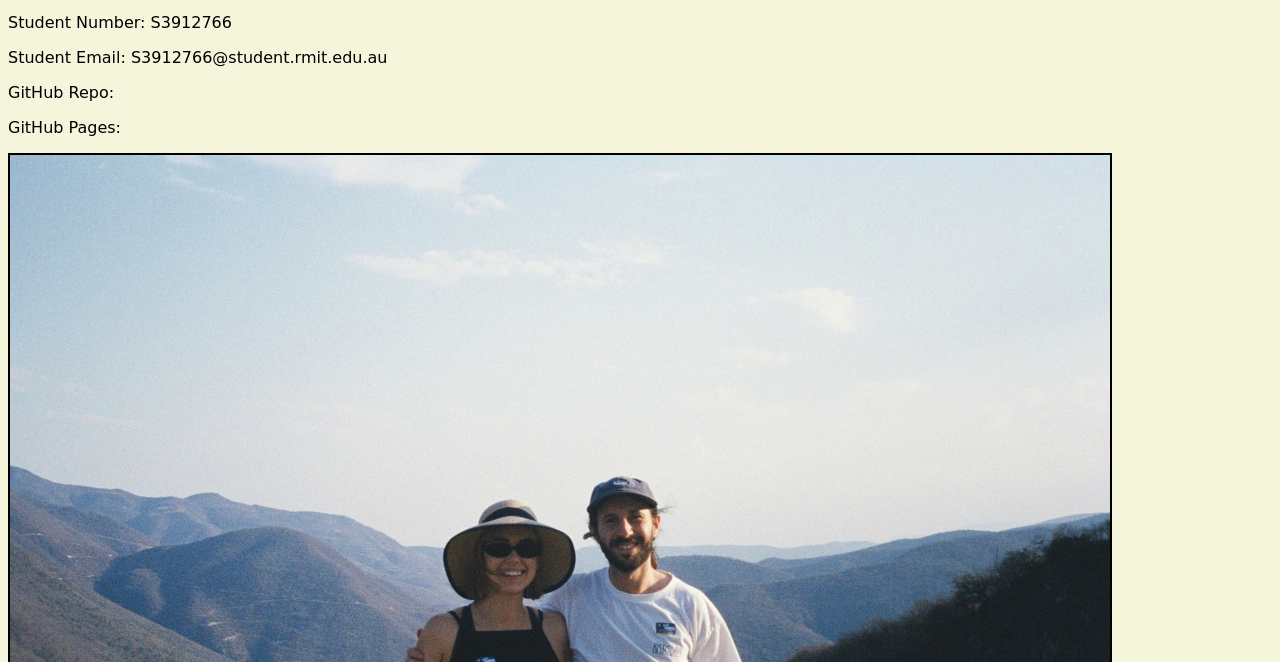
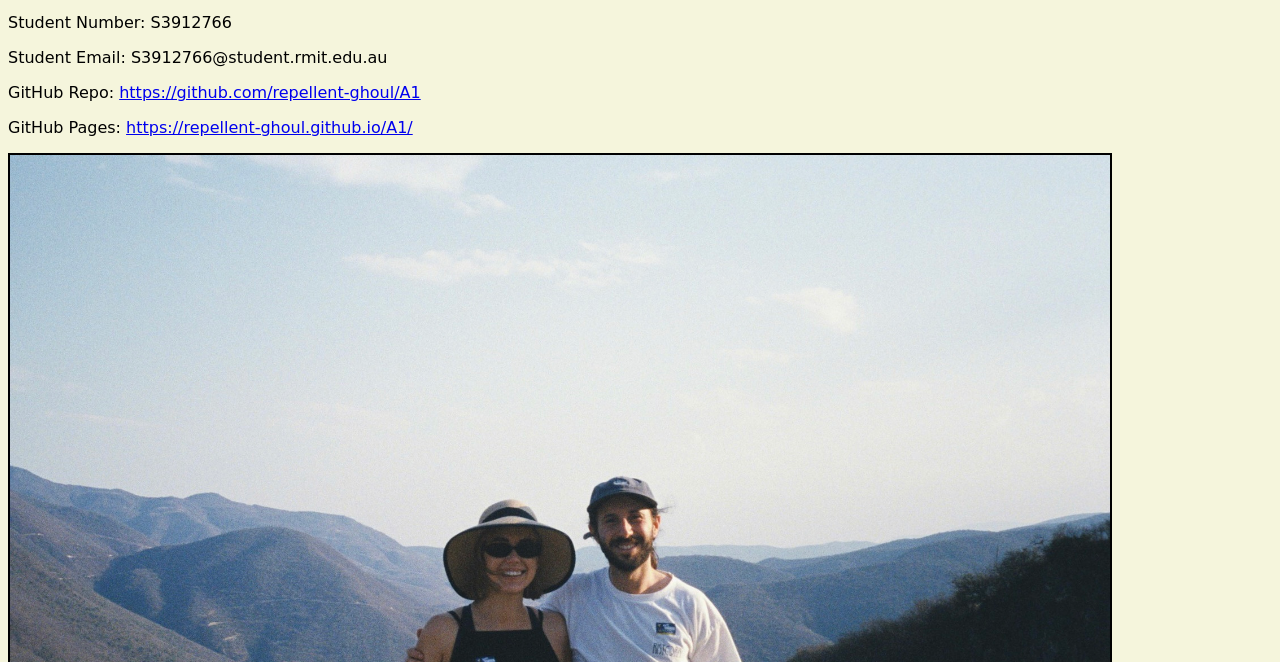
Before and after one commit to repellent-ghoul/A1, a plain HTML site: page index.html in a window 1280 px wide. Shown: the part 138-800 px from the top of the page. Drawn offline with Linux system fonts and the light colour scheme.

Commit message:
Update Index.html
Added link to repo and GitHub Pages

```diff
--- a/index.html
+++ b/index.html
@@ -27,8 +27,8 @@ body {
 <p>Name: Adam Maiorana</p>
 <p>Student Number: S3912766</p>
 <p>Student Email: S3912766@student.rmit.edu.au</p>
-<p>GitHub Repo: </p>
-<p>GitHub Pages: </p>
+<p>GitHub Repo: <a href="https://github.com/repellent-ghoul/A1" target="_blank">https://github.com/repellent-ghoul/A1</a> </p>
+<p>GitHub Pages: <a href="https://repellent-ghoul.github.io/A1/" target="_blank">https://repellent-ghoul.github.io/A1/</a> </p>
 
 <img style="border:2px solid Black;" src="images\mexico.jpg" width="1100px;" >
 
```
